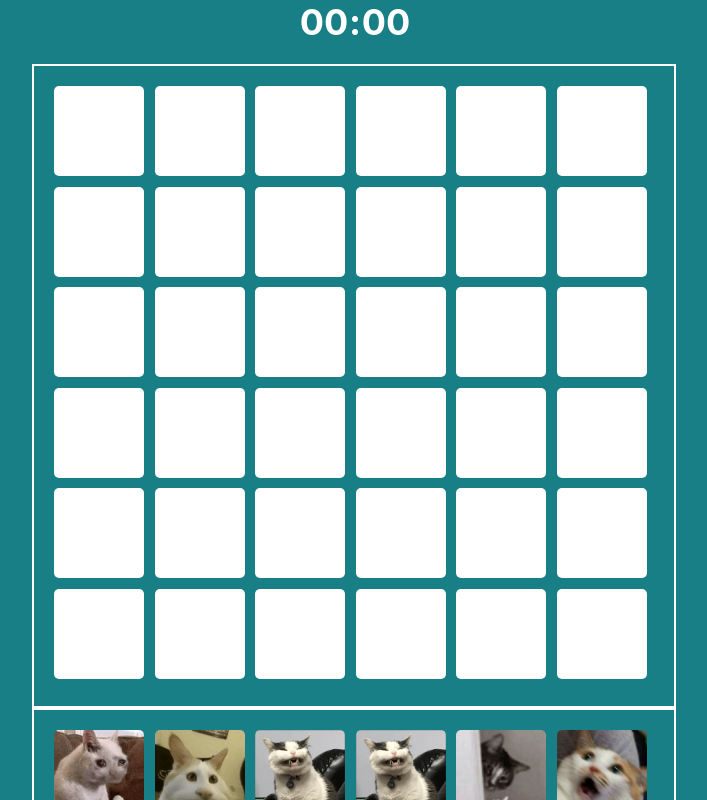
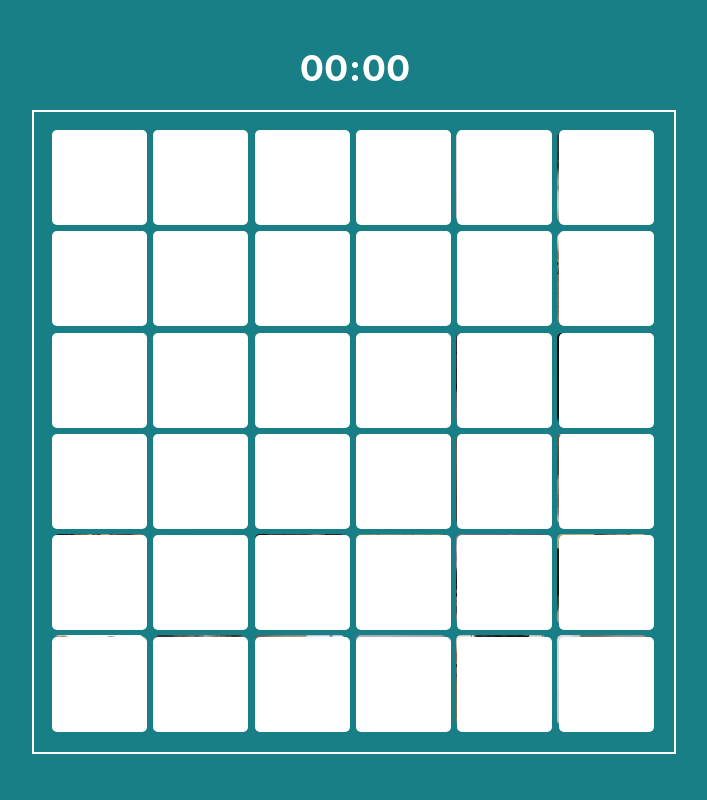
Before and after one commit to xemae/memoryCardsGame, a React (Create React App) app: page / in a window 1280 px wide. Both pictures are taken after a click on the button "start". Shown: the top 800 px of the page, without its empty margins (286-993 px from the left). Built offline with nearby package versions, Linux system fonts and the light colour scheme.

Commit message:
card cover

```diff
--- a/src/App.css
+++ b/src/App.css
@@ -1,5 +1,12 @@
 .App {
   text-align: center;
+  background-color: #177f85;
+  min-height: 100vh;
+  display: flex;
+  flex-direction: column;
+  align-items: center;
+  justify-content: center;
+  color: white;
 }
 
 .App-logo {
@@ -13,16 +20,16 @@
   }
 }
 
-.App-header {
-  background-color: #177f85;
-  min-height: 100vh;
-  display: flex;
-  flex-direction: column;
-  align-items: center;
-  justify-content: center;
-  font-size: calc(10px + 2vmin);
-  color: white;
-}
+/*.App-header {*/
+/*  background-color: #177f85;*/
+/*  min-height: 100vh;*/
+/*  display: flex;*/
+/*  flex-direction: column;*/
+/*  align-items: center;*/
+/*  justify-content: center;*/
+/*  font-size: calc(10px + 2vmin);*/
+/*  color: white;*/
+/*}*/
 
 .App-link {
   color: #61dafb;
--- a/src/App.js
+++ b/src/App.js
@@ -12,9 +12,7 @@ function App() {
     const dispatch = useDispatch()
     const [startButtonShowed, setStartButtonShowed] = useState(true)
 
-
     const StartButton = () => {
-
         if (startButtonShowed) {
             return <button className={s.start}
                            onClick={() => dispatch(start())
@@ -66,21 +64,20 @@ function App() {
                     <div>:</div>
                     <div className={s.time}>{setSec()}</div>
                 </div>
-                <div className={s.cards + ' ' + s.cardsCover}>
-                    <Cover />
+                <div className={s.cardsCover}>
+                    <Cover/>
                 </div>
                 <div className={s.cards}><Cards/></div>
-
             </div>
         }
     }
 
     return (
         <div className="App">
-            <header className="App-header">
+            {/*<header className="App-header">*/}
                 <Game/>
                 <StartButton/>
-            </header>
+            {/*</header>*/}
         </div>
     );
 }
--- a/src/Cover.js
+++ b/src/Cover.js
@@ -13,7 +13,10 @@ const Cover = () => {
             className={s.cover}
             key={Math.random()}
             // id={Math.random().toString()}
-            style={{backgroundColor: coverShowed ? 'white' : '#af3f3f'}}
+            style={{
+                transition: "all 0.3s",
+                backgroundColor: coverShowed ? 'white' : 'none',
+            }}
             onClick={() => setCoverShowed(false)}
         >
             {/*<div onClick={() => setCoverShowed(false)}*/}
--- a/src/app.module.css
+++ b/src/app.module.css
@@ -1,4 +1,5 @@
 .container {
+    /*color: #177f85;*/
 }
 
 .timer {
@@ -38,6 +39,18 @@
 .cardsCover {
     /*position: absolute;*/
     /*z-index: 10;*/
+    /*margin-top: -200px;*/
+    display: grid;
+    grid-template-rows: 1fr 1fr 1fr 1fr 1fr 1fr;
+    grid-template-columns: 1fr 1fr 1fr 1fr 1fr 1fr;
+    grid-gap: 3px;
+    /*border: white 2px solid;*/
+    width: 605px;
+    height: 605px;
+    /*margin-top: -250px;*/
+    padding: 20px;
+    position: absolute;
+
 }
 
 .cards {
@@ -48,6 +61,7 @@
     border: white 2px solid;
     width: 600px;
     height: 600px;
+    /*margin-top: -200px;*/
     padding: 20px;
     position: relative;
 
@@ -57,13 +71,14 @@
     /*background-color: #af3f3f;*/
     /*width: 100px;*/
     z-index: 100;
-    width: 90px;
-    height: 90px;
+    width: 95px;
+    height: 95px;
     border-radius: 5px;
 }
 
 .cardCover {
     /*background-color: #af3f3f;*/
+
 }
 
 .card {
--- a/src/index.js
+++ b/src/index.js
@@ -9,7 +9,7 @@ import {store} from "./redux-toolkit";
 const root = ReactDOM.createRoot(document.getElementById('root'));
 root.render(
     <Provider store={store}>
-        <App/>
+        <App />
     </Provider>
 );
 
```
